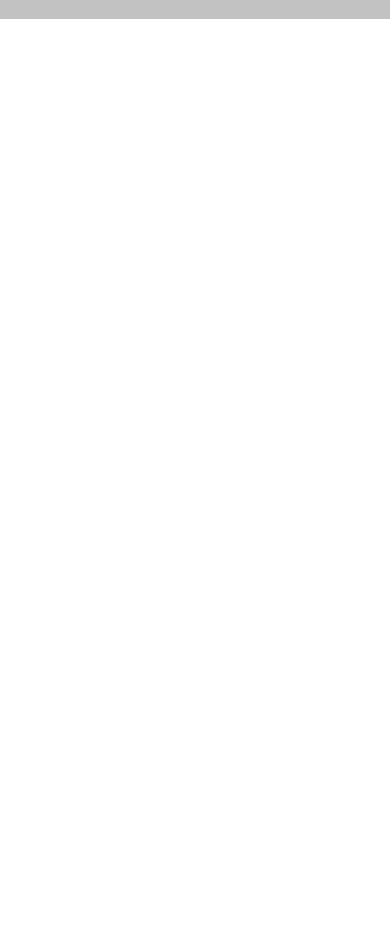
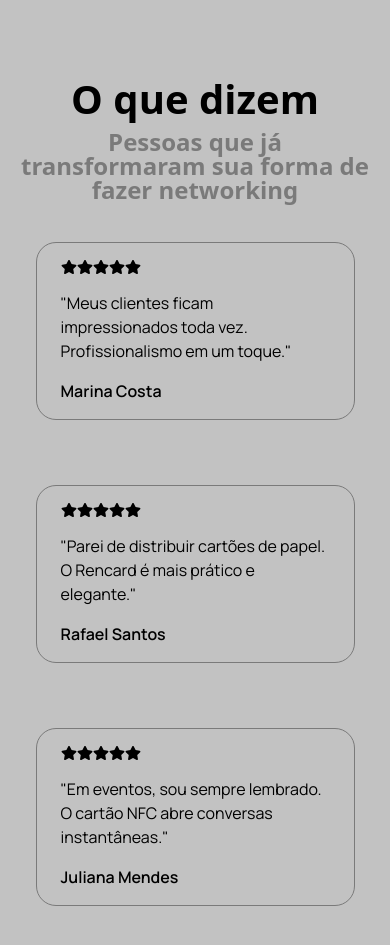
Before and after one commit to ecblandy/rencard, a Next.js app: page / in a window 390 px wide. Shown: the part 8340-9285 px from the top of the page. Before the commit the page ends 8359 px from the top, so only its background shows below. Built offline with nearby package versions, Linux system fonts and the light colour scheme.

Commit message:
feat: create a review and responsiveness section

```diff
--- a/src/app/(public)/(landing page)/page.tsx
+++ b/src/app/(public)/(landing page)/page.tsx
@@ -3,6 +3,7 @@ import Hero from "@/components/landing-page/hero";
 import Plans from "@/components/landing-page/plans";
 import ProductVideo from "@/components/landing-page/product-video";
 import Products from "@/components/landing-page/products";
+import Reviews from "@/components/landing-page/reviews";
 import StepByStep from "@/components/landing-page/step-by-step";
 
 export default function LandingPage() {
@@ -14,6 +15,7 @@ export default function LandingPage() {
       <Plans />
       <Products />
       <AdvancedResources />
+      <Reviews />
     </div>
   );
 }
--- /dev/null
+++ b/src/components/landing-page/reviews.tsx
@@ -0,0 +1,50 @@
+import { FaStar } from "react-icons/fa";
+
+// Components
+import SectionHeader from "./section-header";
+
+const reviewDetails = [
+  {
+    description:
+      '"Meus clientes ficam impressionados toda vez. Profissionalismo em um toque."',
+    clientName: "Marina Costa",
+  },
+  {
+    description:
+      '"Parei de distribuir cartões de papel. O Rencard é mais prático e elegante."',
+    clientName: "Rafael Santos",
+  },
+  {
+    description:
+      '"Em eventos, sou sempre lembrado. O cartão NFC abre conversas instantâneas."',
+    clientName: "Juliana Mendes",
+  },
+] as const;
+
+export default function Reviews() {
+  return (
+    <section className="px-[1.25rem] py-[3.75rem] bg-[#C2C2C2]">
+      <SectionHeader
+        title="O que dizem"
+        description="Pessoas que já transformaram sua forma de fazer networking"
+      />
+
+      <ul className="flex flex-wrap items-center justify-center gap-[4.0625rem] mt-[2.5rem]">
+        {reviewDetails.map(({ clientName, description }) => (
+          <li
+            key={clientName}
+            className="max-w-[19.9375rem] w-full h-auto space-y-[1rem] font-manrope py-[1rem] px-6 border border-[#7A7A7A] rounded-[1.25rem]"
+          >
+            <div className="flex">
+              {[...Array(5)].map((_, i) => (
+                <FaStar key={i} />
+              ))}
+            </div>
+            <p>{description}</p>
+            <h3 className="font-semibold">{clientName}</h3>
+          </li>
+        ))}
+      </ul>
+    </section>
+  );
+}
```
